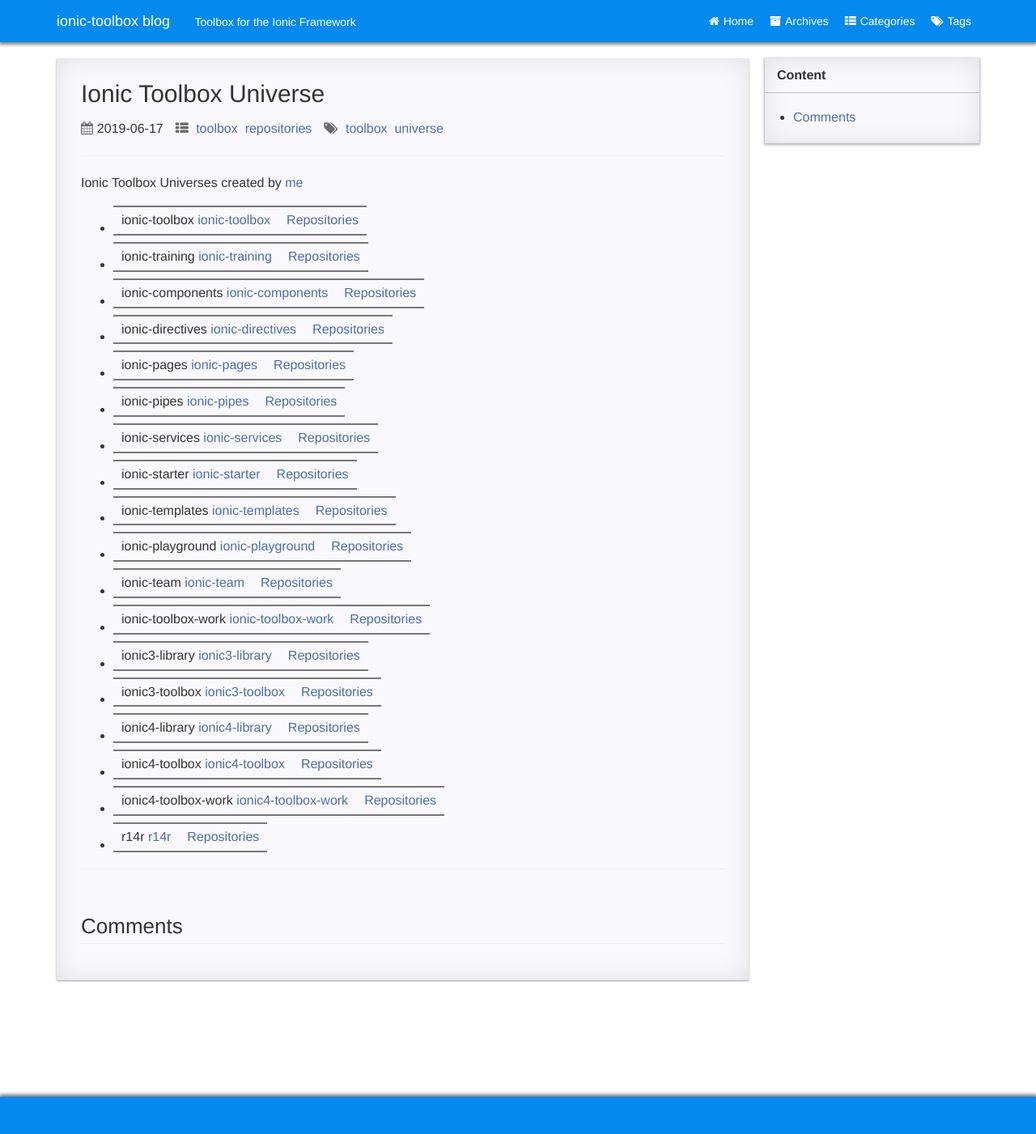
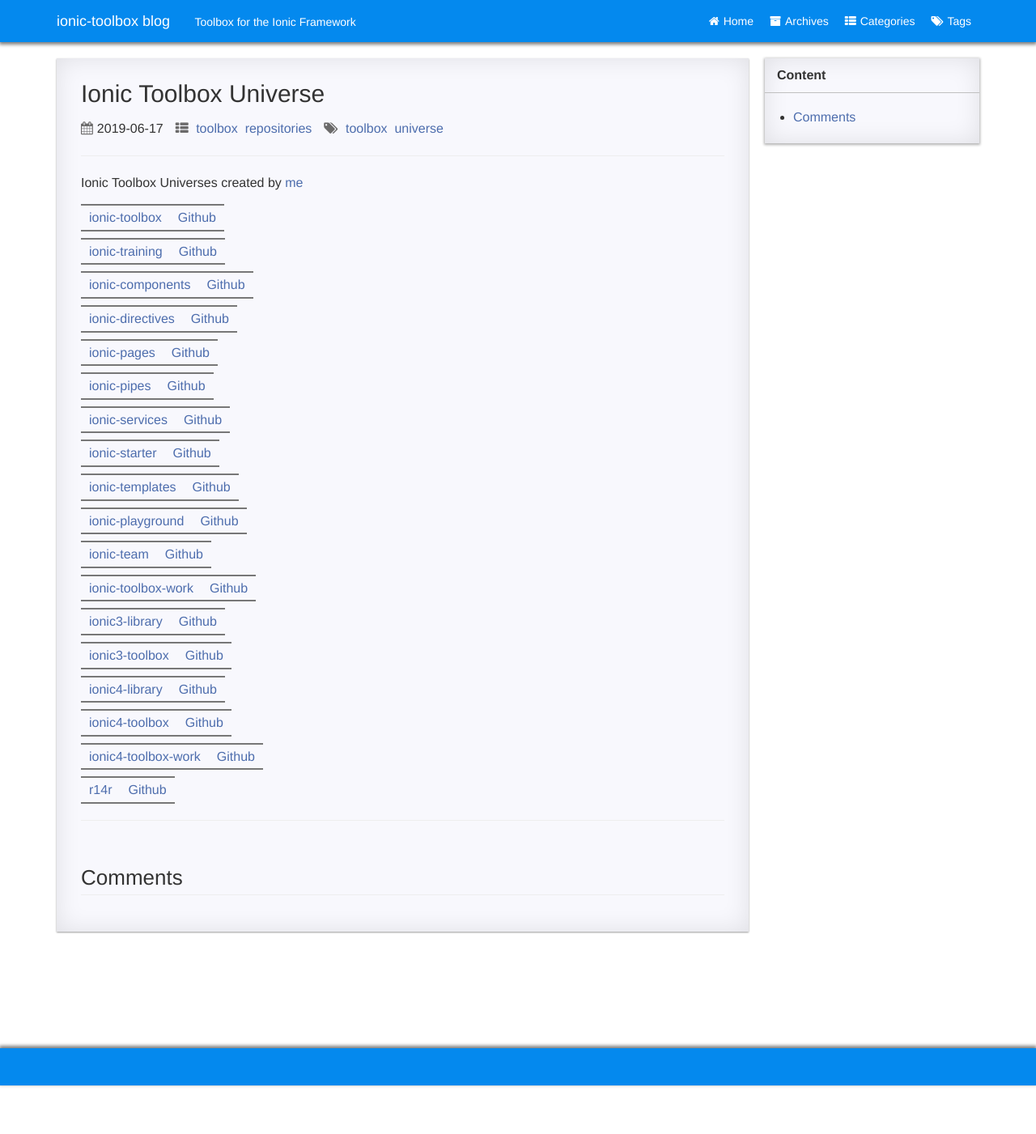
Before and after one commit to r14r/r14r.github.io, a Jekyll site: the page built from _posts/2019-06-17-ionic-toolbox-universe.md, in a window 1280 px wide. Shown: the whole page at 81% size. Built offline with Jekyll 4.4.1, drawn with Linux system fonts in a browser that asks for light colours; a style sheet for code colours, icons or effects is not loaded; after the commit the page ends 1341 px from its top, so only the background shows below that.

Commit message:
change: page structure and content

```diff
--- a/_posts/2019-06-17-ionic-toolbox-universe.md
+++ b/_posts/2019-06-17-ionic-toolbox-universe.md
@@ -29,5 +29,5 @@ universes:
 Ionic Toolbox Universes created by [me](https://r14r.github.io)
 
 {% for universe in page.universes %}
-- {{universe}} <a href="https://{{universe}}.github.io}">{{universe}}</a>|<a href="https://github.com/{{universe}}">Repositories</a>
+<a href="https://{{universe}}.github.io}">{{universe}}</a>|<a href="https://github.com/{{universe}}">Github</a>
 {% endfor %}
```
